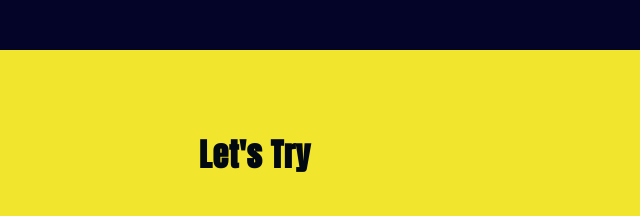
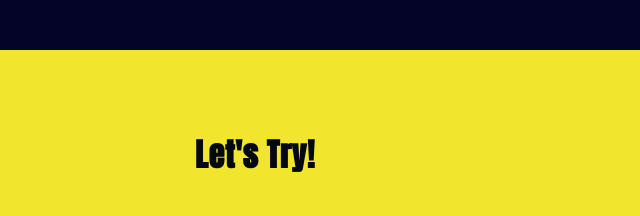
Before and after one commit to haru-makes/frontend-basic-site, a plain HTML site: page index.html in a window 1280 px wide. Shown: the part 1980-2196 px from the top of the page, 385-1025 px from the left. Drawn offline with Linux system fonts and the light colour scheme.

Commit message:
Formのヘッドにびっくりマークを追加

```diff
--- a/index.html
+++ b/index.html
@@ -124,7 +124,7 @@
     </section>
     <section class="application">
       <div class="application-container">
-        <h2 class="application-section-head">Let's Try</h2>
+        <h2 class="application-section-head">Let's Try!</h2>
         <p class="application-section-body">
           Grand
           Playersでは、ご利用登録いただけた方に対し、３レッスン分の無料枠をプレゼントいたします！<br />
```
